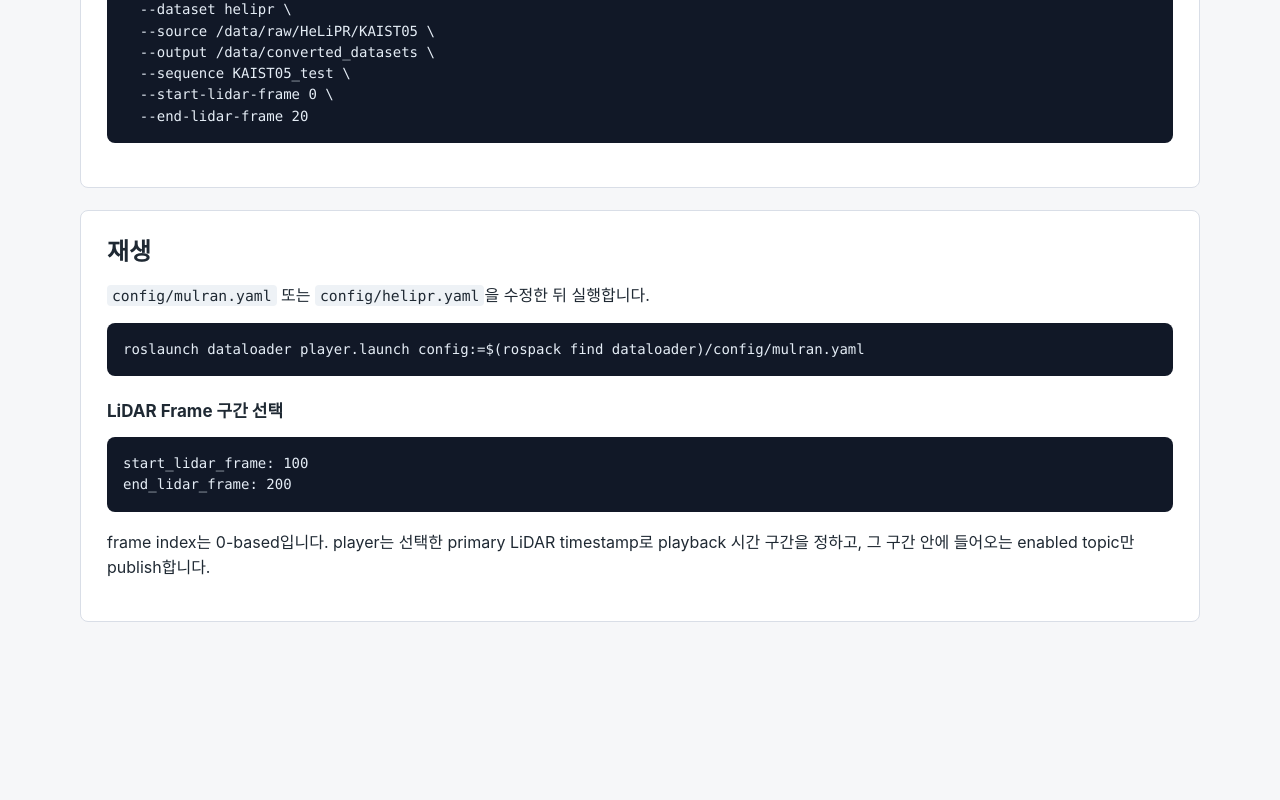
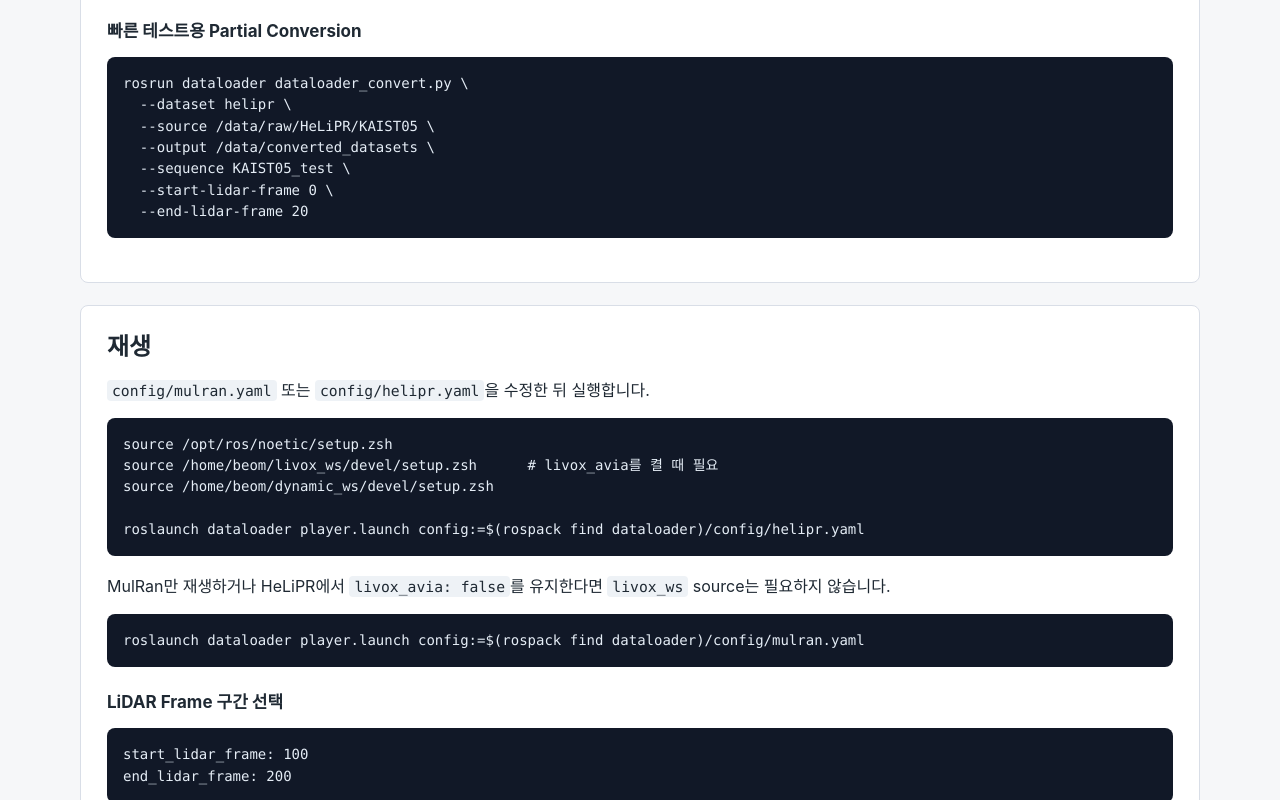
Before and after one commit to kimdaebeom/dataloader, a plain HTML site: page docs/dataset_layout.html in a window 1280 px wide. Shown: the part 4173-4973 px from the top of the page. Before the commit the page ends 4873 px from the top, so only its background shows below. Drawn offline with Linux system fonts and the light colour scheme.

Commit message:
Document Livox workspace setup

```diff
--- a/docs/dataset_layout.html
+++ b/docs/dataset_layout.html
@@ -388,6 +388,9 @@
       <div class="note">
         일부 local HeLiPR sequence는 <code>Oustera</code>, <code>Velodynea</code>, <code>Aviaa</code>, <code>Aevaa</code>처럼 뒤에 <code>a</code>가 붙은 LiDAR 폴더명을 사용합니다. converter는 일반 폴더명과 suffixed 폴더명을 모두 허용합니다.
       </div>
+      <div class="note">
+        <code>livox_avia</code>를 재생하려면 <code>/home/beom/livox_ws/devel/setup.zsh</code> 또는 <code>setup.bash</code>를 source해서 <code>livox_ros_driver</code> message가 ROS 환경에 잡혀 있어야 합니다.
+      </div>
       <div class="note warning">
         timeline에 LiDAR label이 있어도 해당 sensor 폴더가 없으면 실패하지 않고 converted manifest에서 그 sensor를 제외합니다.
       </div>
@@ -484,6 +487,13 @@
     <section id="playback">
       <h2>재생</h2>
       <p><code>config/mulran.yaml</code> 또는 <code>config/helipr.yaml</code>을 수정한 뒤 실행합니다.</p>
+      <pre><code>source /opt/ros/noetic/setup.zsh
+source /home/beom/livox_ws/devel/setup.zsh      # livox_avia를 켤 때 필요
+source /home/beom/dynamic_ws/devel/setup.zsh
+
+roslaunch dataloader player.launch config:=$(rospack find dataloader)/config/helipr.yaml</code></pre>
+
+      <p>MulRan만 재생하거나 HeLiPR에서 <code>livox_avia: false</code>를 유지한다면 <code>livox_ws</code> source는 필요하지 않습니다.</p>
       <pre><code>roslaunch dataloader player.launch config:=$(rospack find dataloader)/config/mulran.yaml</code></pre>
 
       <h3>LiDAR Frame 구간 선택</h3>
```
Also changed, not shown: 1 other file.
